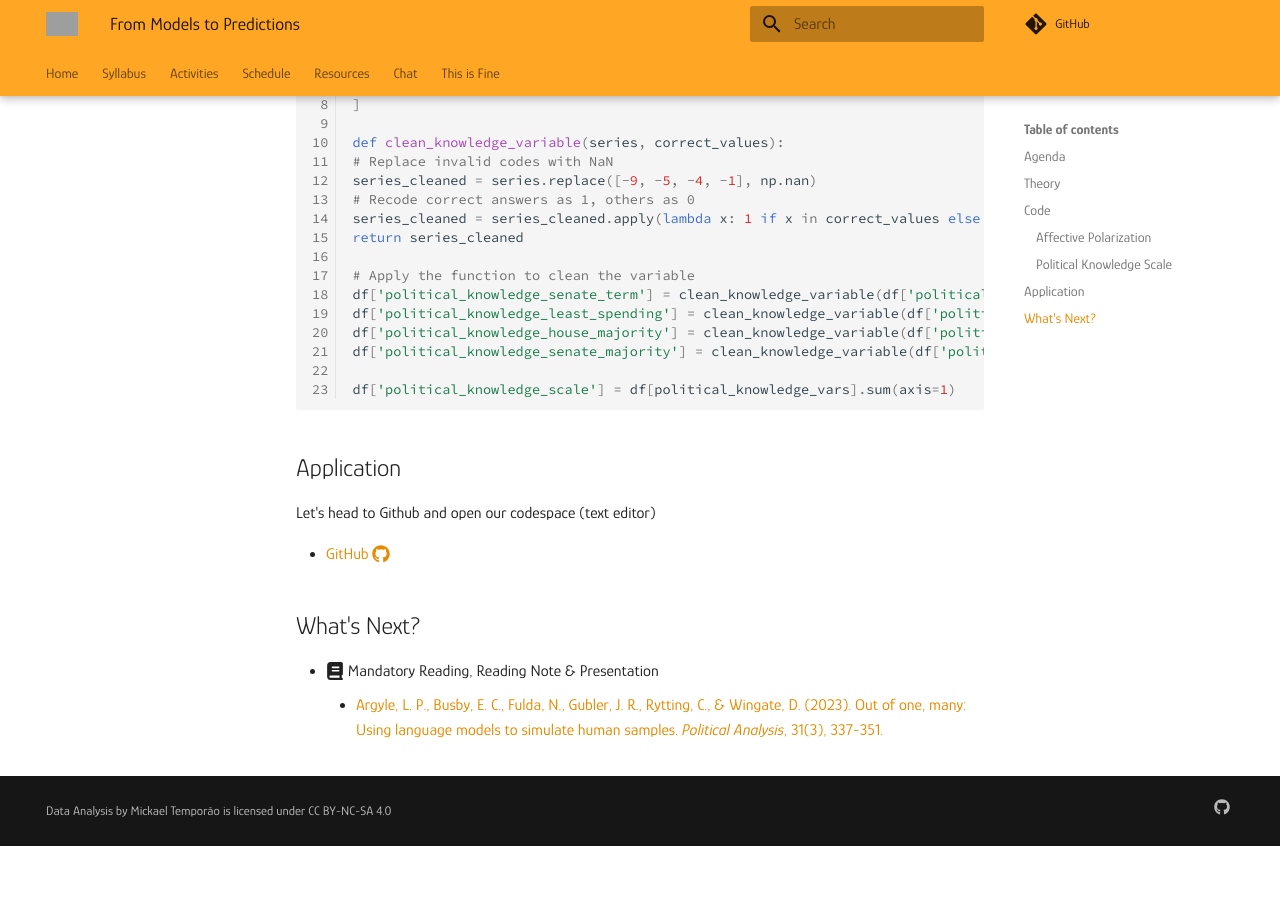
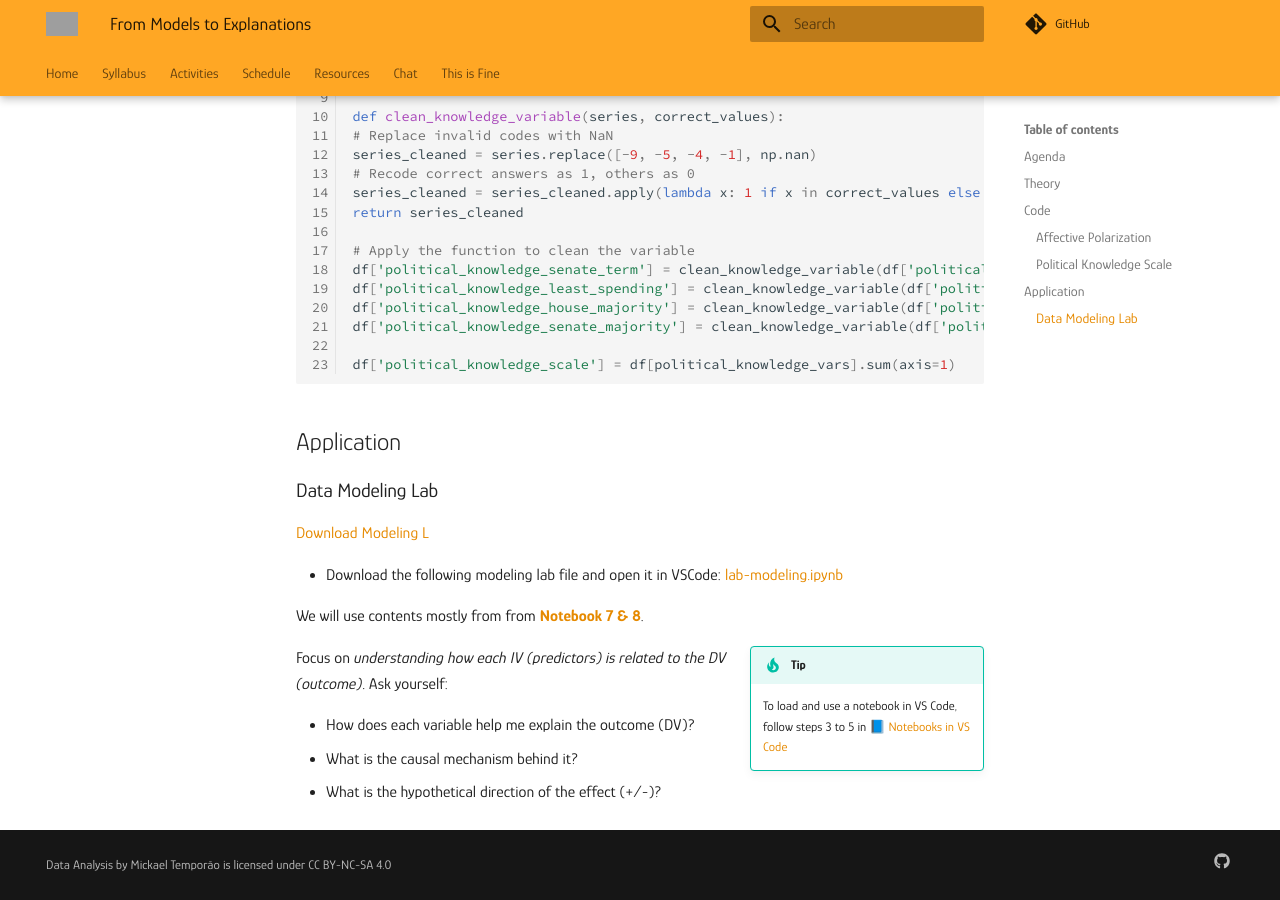
Before and after one commit to mickaeltemporao/data-analysis, an MkDocs documentation site: the page built from docs/modules/inference.md, in a window 1280 px wide and 900 px high, scrolled down 1277 px. Built offline with MkDocs 1.6.1 and Material for MkDocs 9.7.7, drawn with Linux system fonts in a browser that asks for light colours; comment, search, counter and statistics services are not loaded; before the commit the page ends 2123 px from its top, so only the background shows below that; some of the changed text lies outside the part shown; grey boxes are pictures that could not be loaded.

Commit message:
update class draft

```diff
--- a/docs/modules/inference.md
+++ b/docs/modules/inference.md
@@ -1,8 +1,8 @@
-# From Models to Predictions
+# From Models to Explanations
 
 ## Agenda
 - [ ] Theory
-    - Presentation & Discussion
+    -
 - [ ] Code
     - Creating Quantities of Interest
 - [ ] Application
@@ -10,8 +10,7 @@
 
 ## Theory
 
-- [Pradel, F., Zilinsky, J., Kosmidis, S., & Theocharis, Y. (2024). Toxic speech and limited demand for content moderation on social media. *American Political Science Review*, 1-18.](https://www.cambridge.org/core/services/aop-cambridge-core/content/view/405333D7072585903E81BEF1729378F8/S000305542300134Xa.pdf/toxic-speech-and-limited-demand-for-content-moderation-on-social-media.pdf)
-
+...
 
 ## Code
 
@@ -65,10 +64,19 @@ df['political_knowledge_scale'] = df[political_knowledge_vars].sum(axis=1)
 
 ## Application
 
-Let's head to Github and open our codespace (text editor)
+### Data Modeling Lab
+<a href="materials/modeling-lab.ipynb" download>Download Modeling L</a>
 
-- [GitHub :fontawesome-brands-github:](https://github.com/)
+- Download the following modeling lab file and open it in VSCode: [lab-modeling.ipynb](https://github.com/mickaeltemporao/data-analysis/blob/main/docs/materials/lab-modeling.ipynb)
 
-## What's Next?
-- :fontawesome-solid-book: Mandatory Reading, Reading Note & Presentation
-    - [Argyle, L. P., Busby, E. C., Fulda, N., Gubler, J. R., Rytting, C., & Wingate, D. (2023). Out of one, many: Using language models to simulate human samples. *Political Analysis*, 31(3), 337-351.](https://www.cambridge.org/core/services/aop-cambridge-core/content/view/035D7C8A55B237942FB6DBAD7CAA4E49/S1047198723000025a.pdf/out_of_one_many_using_language_models_to_simulate_human_samples.pdf)
+We will use contents mostly from from **[Notebook 7 & 8](https://github.com/mickaeltemporao/materials/tree/main/notebooks)**.
+
+!!! tip inline end
+    To load and use a notebook in VS Code, follow steps 3 to 5 in
+    [📘 Notebooks in VS Code](../resources/notebook-vscode.md)
+
+Focus on *understanding how each IV (predictors) is related to the DV (outcome)*. Ask yourself:
+
+- How does each variable help me explain the outcome (DV)?
+- What is the causal mechanism behind it?
+- What is the hypothetical direction of the effect (+/-)?
```
Also changed, not shown: other parts of docs/modules/inference.md (+1 -1 lines), docs/modules/modeling.md (+3 -3 lines), docs/schedule.md (+1 -1 lines), docs/materials/lab-modeling.ipynb.
